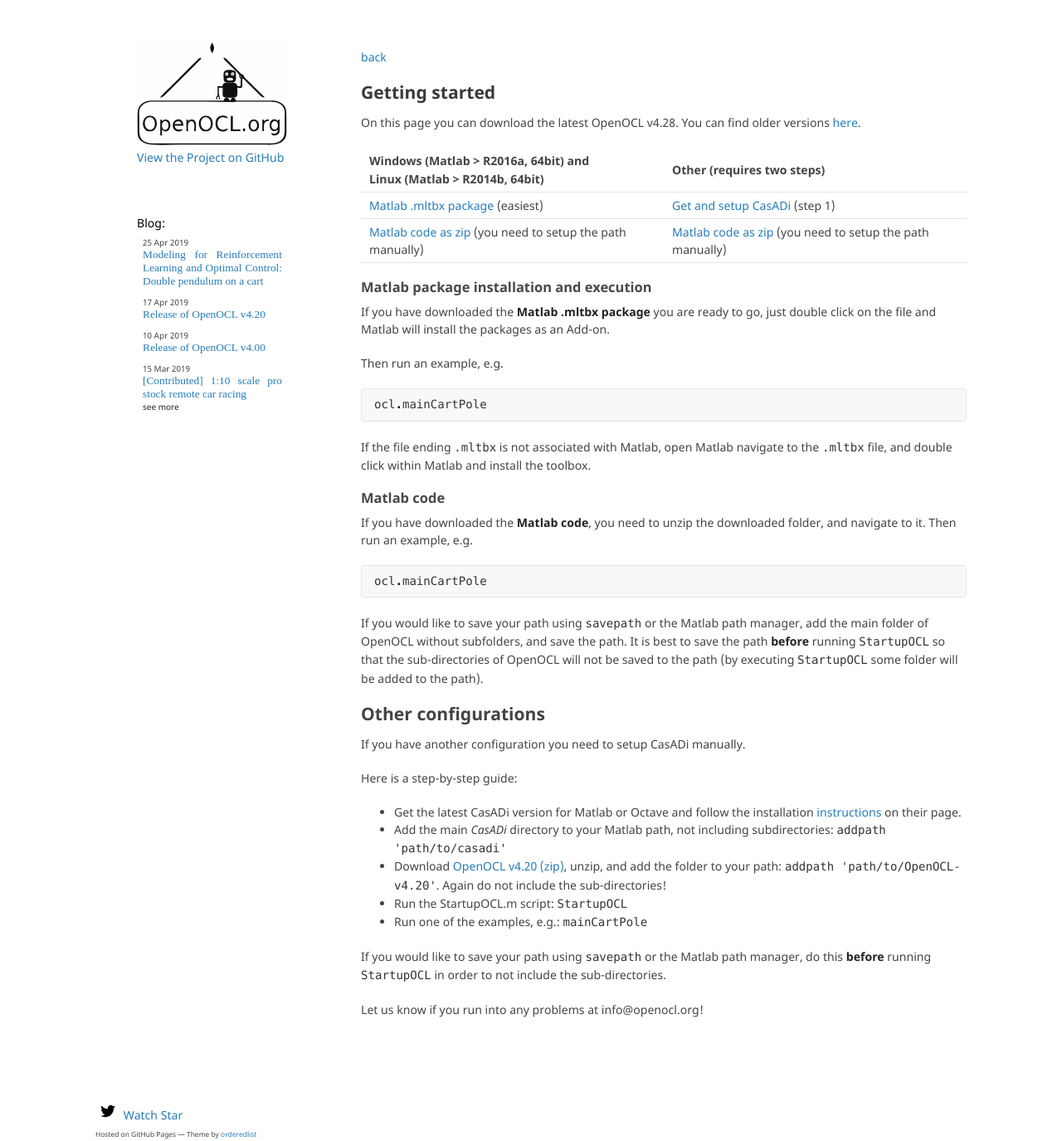
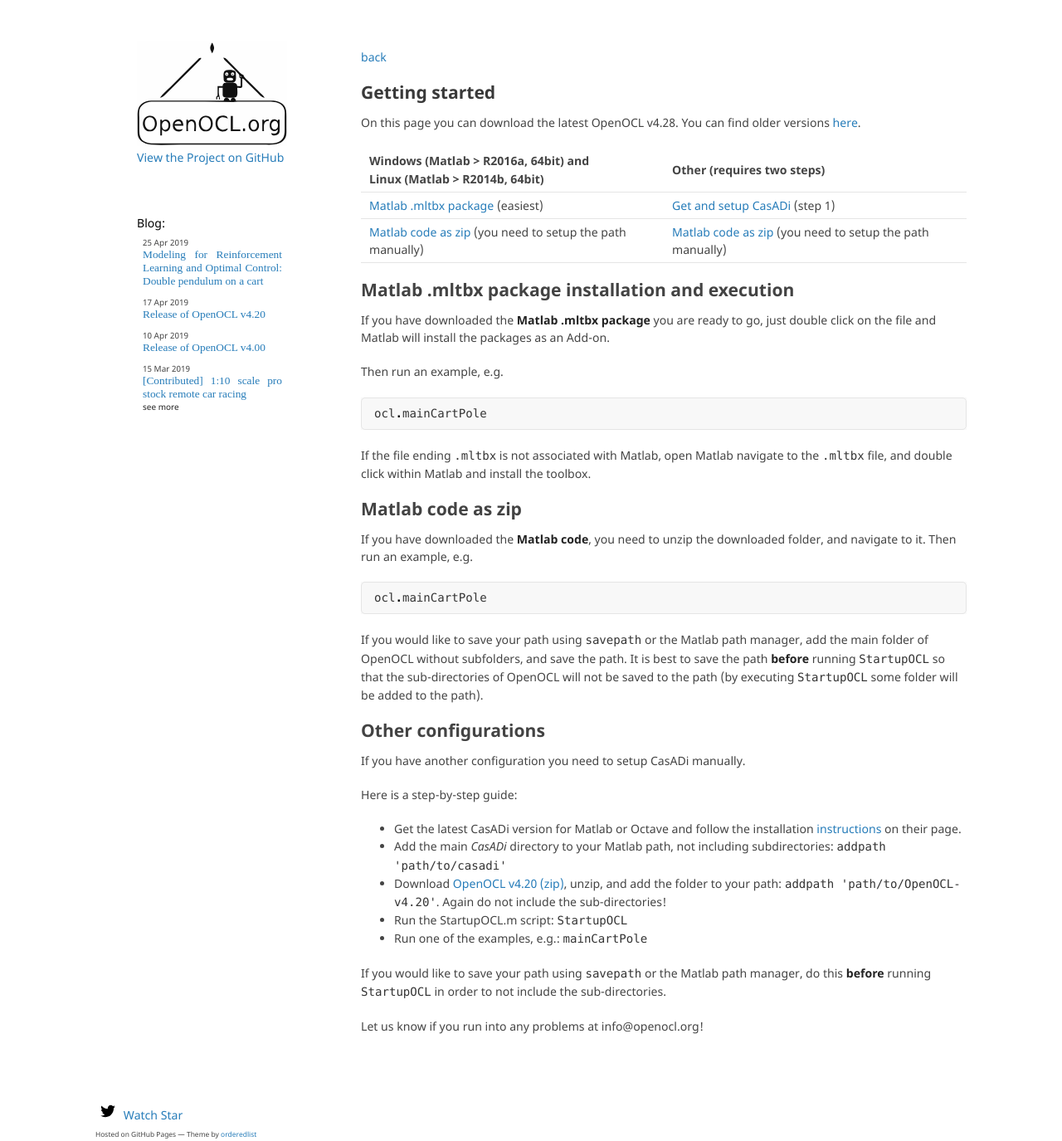
Before and after one commit to OpenOCL/openocl.github.io, a Jekyll site: the page built from get-started.md, in a window 1280 px wide and 1375 px high. Shown: the whole window at 83% size. Built offline with Jekyll 4.4.1, drawn with Linux system fonts in a browser that asks for light colours; some web fonts are replaced; our own code applies the rules of GitHub Pages for plain Markdown files.

Commit message:
Update get-started.md

```diff
--- a/get-started.md
+++ b/get-started.md
@@ -13,7 +13,7 @@
 | [Matlab .mltbx package](https://github.com/OpenOCL/OpenOCL/releases/download/v4.28/OpenOCL.v4.28.mltbx) (easiest) | [Get and setup CasADi](https://web.casadi.org/get/) (step 1) |
 | [Matlab code as zip](https://github.com/OpenOCL/OpenOCL/releases/download/v4.28/OpenOCL-4.28.zip) (you need to setup the path manually) | [Matlab code as zip](https://github.com/OpenOCL/OpenOCL/releases/download/v4.28/OpenOCL-4.28.zip) (you need to setup the path manually) |
 
-### Matlab package installation and execution
+## Matlab .mltbx package installation and execution
 
 If you have downloaded the **Matlab .mltbx package** you are ready to go, just double click on the file and Matlab will install the packages as an Add-on.
 
@@ -25,7 +25,7 @@
 
 If the file ending `.mltbx` is not associated with Matlab, open Matlab navigate to the `.mltbx` file, and double click within Matlab and install the toolbox.
 
-### Matlab code
+## Matlab code as zip
 
 If you have downloaded the **Matlab code**, you need to unzip the downloaded folder, and navigate to it. Then run an example, e.g.
 
```
